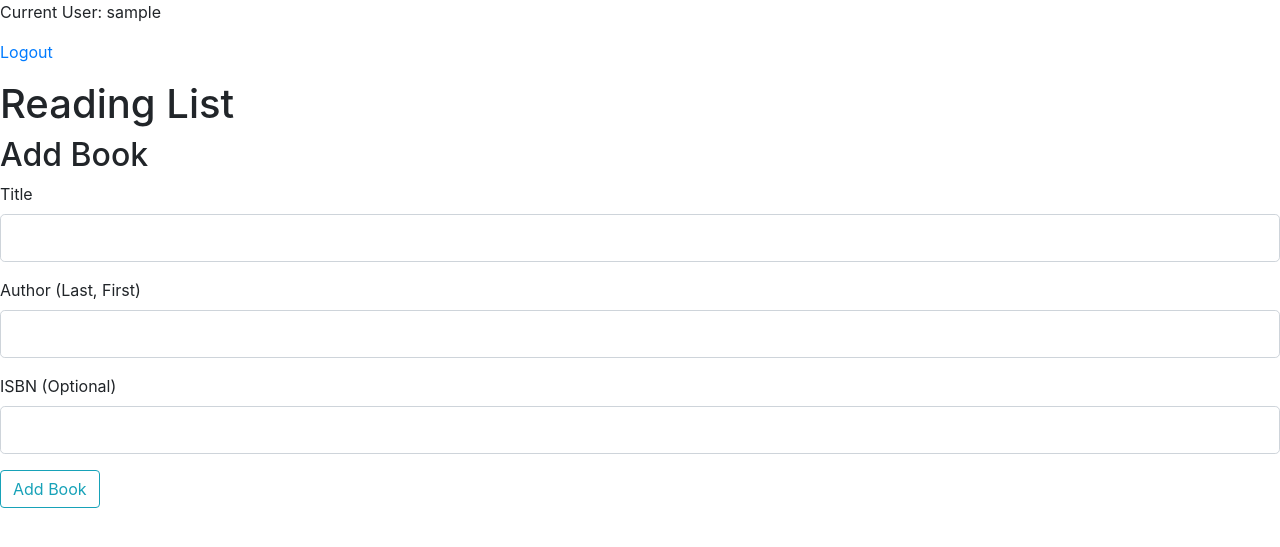
After one commit to bearistotle/reading-list, a Flask app: page /edit-list in a window 1280 px wide. The commit adds this page. Shown: the top 547 px of the page. Run offline with Flask 2, Linux system fonts and the light colour scheme; the visitor is signed in with stand-in values (Sample User, id 1); some libraries are stand-ins or nearby versions.

Commit message:
Added ability to add books to list, display current reading list, fixed error display issue on forms

```diff
--- a/forms.py
+++ b/forms.py
@@ -1,8 +1,6 @@
 from flask_wtf import FlaskForm
 from wtforms import StringField, PasswordField, SubmitField, BooleanField, IntegerField
-from wtforms.validators import InputRequired, Length, Email, EqualTo
-
-# TODO: Fix email validation on RegistrationForm
+from wtforms.validators import InputRequired, Length, Email, EqualTo, Optional
 
 class LoginForm(FlaskForm):
     email = StringField("Email", validators=[InputRequired(),
@@ -30,5 +28,5 @@ class AddBookForm(FlaskForm):
         Length(min=3, max=150)])
     author = StringField("Author (Last, First)", validators=[InputRequired(),
         Length(min=3, max=120)])
-    isbn = IntegerField("ISBN", validators=[Length(min=10, max=13)])
+    isbn = StringField("ISBN (Optional)", validators=[Optional(), Length(min=10, max=13)])
     submit = SubmitField("Add Book")
--- a/main.py
+++ b/main.py
@@ -3,37 +3,42 @@ from flask_sqlalchemy import SQLAlchemy
 from flask_wtf import FlaskForm
 from wtforms import StringField, PasswordField, SubmitField, BooleanField
 from wtforms.validators import InputRequired, Length, Email, EqualTo
-from werkzeug import security
 from app import db, app
 from models import User, Book
-from forms import LoginForm, RegistrationForm
+from forms import LoginForm, RegistrationForm, AddBookForm
 from hashutils import check_pw_hash
 
 #routes: index, reading now, coming up, full list, settings (sub settings
 # options for weights, categories, priorities, ratios?), subscribable
 # reading lists, . . .
 
+# TODO: create route/handler and template for reading-history
 
-@app.route("/", methods=["GET", "POST"])
-@app.route("/home", methods=["GET", "POST"])
+@app.before_request
+def require_login():
+
+    if not ("user" in session or request.endpoint in ["login", "register"]):
+        return redirect(url_for("login"))
+
+@app.route("/", methods=["GET"])
+@app.route("/home", methods=["GET"])
 def home():
+
     email = session["user"]
     user = User.query.filter_by(email=email).first()
     current_list = Book.query.filter_by(reader=user.id)
-    return render_template("home.html")
 
-@app.before_request
-def require_login():
-    if not ("user" in session or request.endpoint in ["login", "register"]):
-        return redirect("/login")
+    return render_template("home.html", current_list=current_list)
 
 @app.route("/login", methods=["GET", "POST"])
 def login():
+
     form = LoginForm()
     if request.method == "GET":
         return render_template("login.html", title="Log In", form=form)
 
     else:
+
         email = form.email.data
         password = form.password.data
 
@@ -45,6 +50,7 @@ def login():
 
 
         if not check_pw_hash(password, user.pw_hash):
+
             flash("Invalid username or password.")
             return render_template("login.html", title="Log In", form=form)
 
@@ -68,7 +74,7 @@ def register():
 
         # final step in validation: unique email/not existing user
         if User.query.filter_by(email=email).first():
-            flash("A user with that email address already exists!")
+            flash("Error! A user with that email address already exists!")
             return render_template("register.html", title="Register", form=form)
 
         else:
@@ -77,14 +83,14 @@ def register():
             db.session.add(user)
             db.session.commit()
 
-            flash(f"Account created for {email}!")
+            flash(f"Success! Account created for {email}!")
             session["user"] = email
             return redirect(url_for("home"))
 
     else:
-        for field, errors in form.errors.items():
-            for error in errors:
-                flash(f"Error! {error}")
+
+        for error in form.errors.items():
+                flash(f"Error! {error[1][0]}")
 
         return render_template("register.html", title="Register", form=form)
 
@@ -93,6 +99,41 @@ def logout():
     del session["user"]
     return redirect(url_for("login"))
 
+@app.route("/edit-list", methods=["GET", "POST"])
+def edit_list():
 
+
+    # current_list = Book.query.filter_by(reader=user.id)
+    form = AddBookForm()
+
+    if request.method == "GET":
+        return render_template("edit-list.html", form=form)
+
+    # TODO: Fix form processing/validation below (possibly no validators
+    #  is the cause of the problem?)
+    if form.validate_on_submit():
+
+        # get user
+        email = session["user"]
+        user = User.query.filter_by(email=email).first()
+
+        # get form data
+        title = form.title.data
+        author = form.author.data
+        isbn = form.isbn.data
+        reader = user.id
+
+        book = Book(title, author, reader, isbn)
+
+        db.session.add(book)
+        db.session.commit()
+
+        flash(f"{title} added to reading list!")
+        return redirect(url_for("home"))
+
+    for error in form.errors.items():
+        flash(f"Error! {error[1][0]}")
+
+    return render_template("edit-list.html", form=form)
 if __name__ == "__main__":
     app.run()
--- a/models.py
+++ b/models.py
@@ -8,13 +8,15 @@ class Book(db.Model):
     id = db.Column(db.Integer, primary_key=True)
     title = db.Column(db.String(150), nullable=False)
     author = db.Column(db.String(120), nullable=False)
-    isbn = db.Column(db.Integer)
+    isbn = db.Column(db.String(20), nullable=True)
     reader = db.Column(db.Integer, db.ForeignKey("user.id"))
 
-    def __init__(self, title, author, reader):
+    def __init__(self, title, author, reader, isbn=None):
         self.title = title
         self.author = author
         self.reader = reader
+        self.isbn = isbn
+
 
     def __repr__(self):
         return f"<Book. Title: {self.title} Author: {self.author}>"
--- /dev/null
+++ b/templates/edit-list.html
@@ -0,0 +1,25 @@
+{% extends "base.html" %}
+<!-- TODO: Create an element that will display full list in scrollable column,
+   with "X" btn to send items to "read" list (update models with Boolean column
+    for this) -->
+{% block content %}
+<h2>Add Book</h2>
+<form action="" method="POST">
+  {{ form.hidden_tag() }}
+  <div class="form-group">
+    {{ form.title.label(class="form-control-label") }}
+    {{ form.title(class="form-control form-control-lg") }}
+  </div>
+  <div class="form-group">
+    {{ form.author.label(class="form-control-label") }}
+    {{ form.author(class="form-control form-control-lg") }}
+  </div>
+  <div class="form-group">
+    {{ form.isbn.label(class="form-control-label") }}
+    {{ form.isbn(class="form-control form-control-lg") }}
+  </div>
+  <div class="form-group">
+    {{ form.submit(class="btn btn-outline-info") }}
+  </div>
+</form>
+{% endblock %}
```
Also changed, not shown: templates/home.html (+18 -8 lines).
